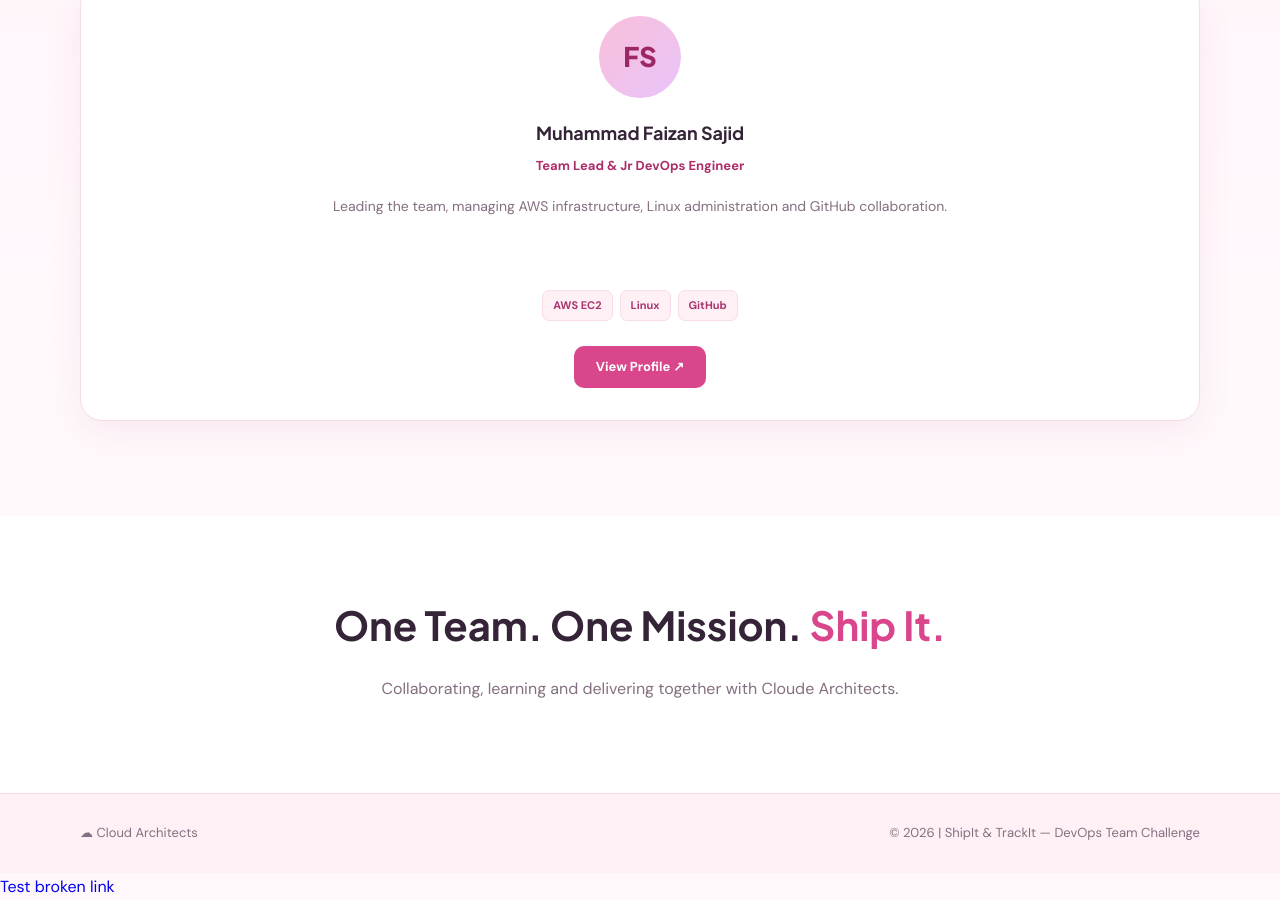
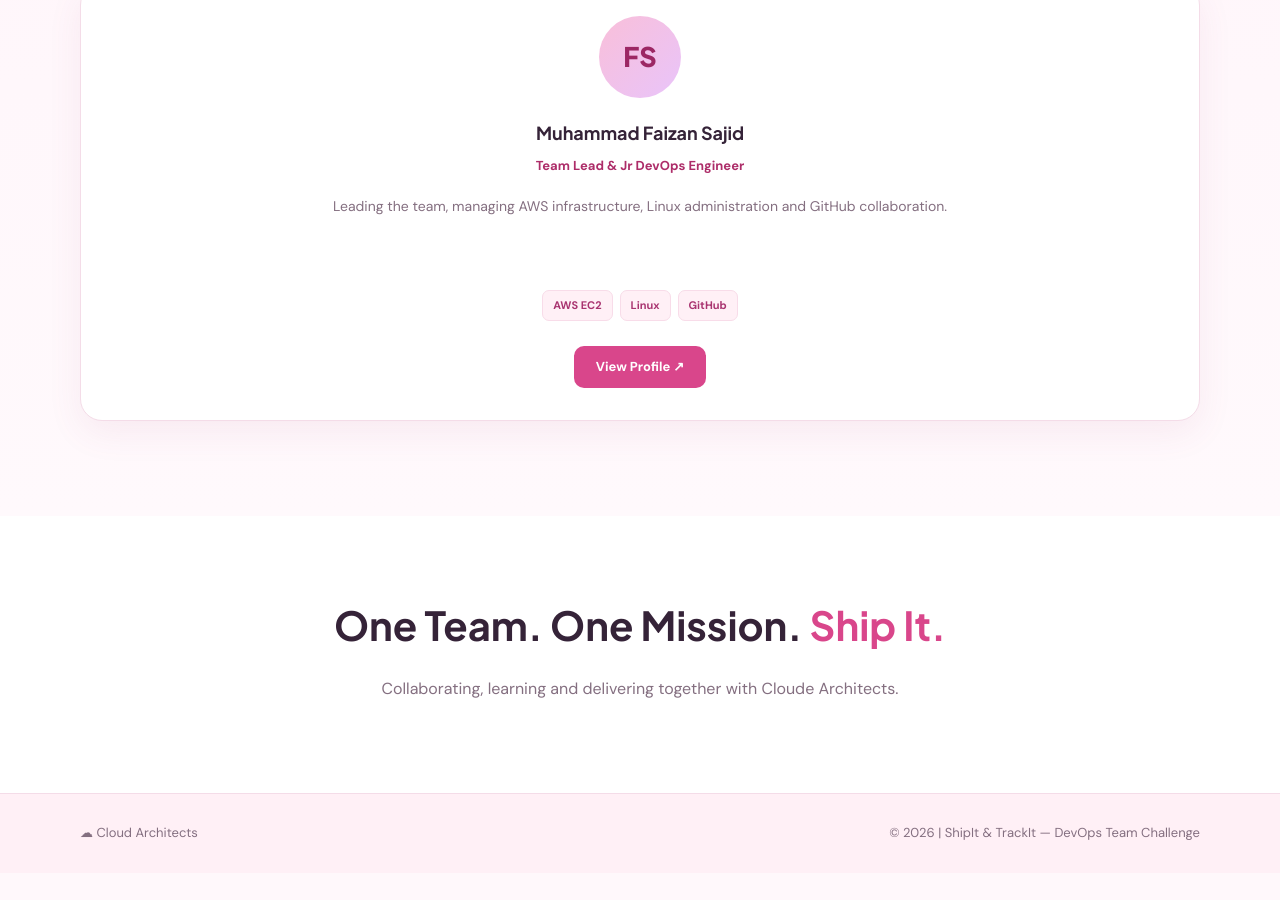
Before and after one commit to faizan102418/cloude-architects-dev, a plain HTML site: page site/index.html in a window 1280 px wide. Shown: the part 1932-2832 px from the top of the page. After the commit the page ends 2805 px from the top, so only its background shows below. Drawn offline with Linux system fonts and the light colour scheme.

Commit message:
CA: Fix broken link detected by CI

```diff
--- a/site/index.html
+++ b/site/index.html
@@ -182,5 +182,3 @@
 
 </body>
 </html>
-
-<a href="missing-test-page.html">Test broken link</a>
```
